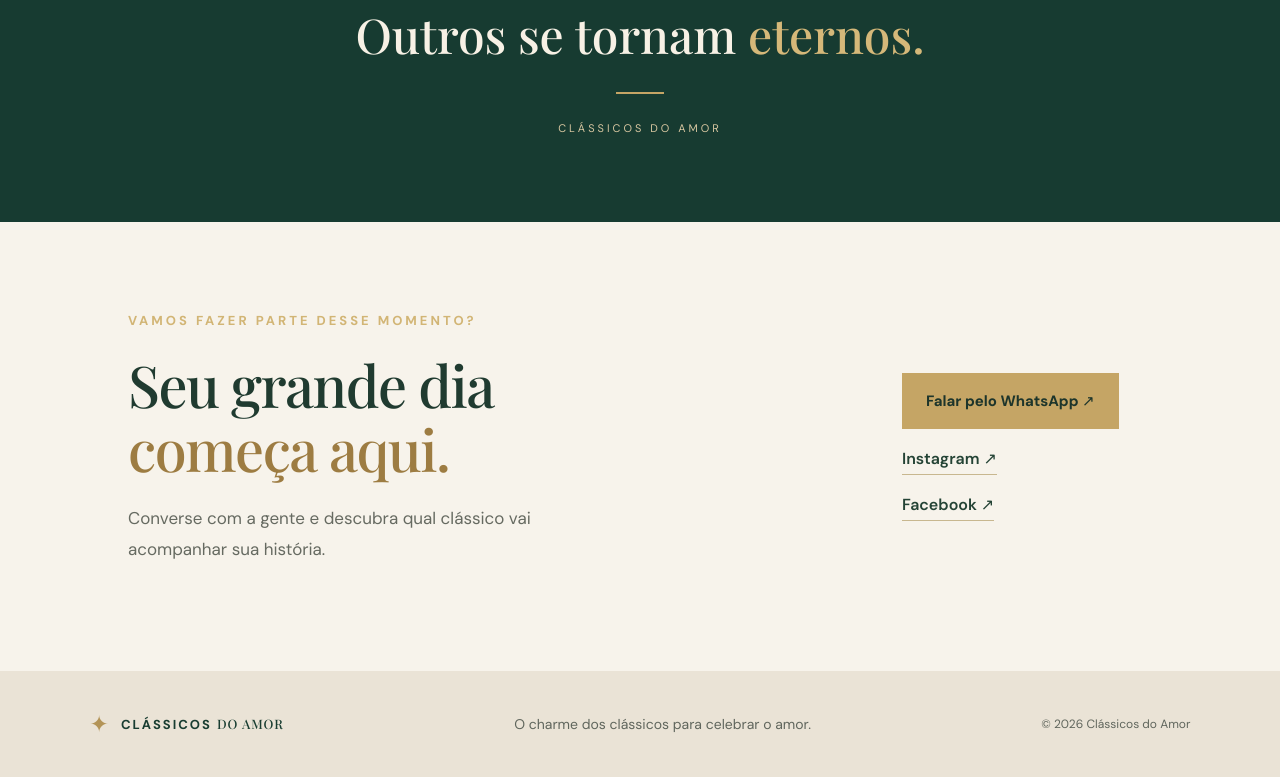
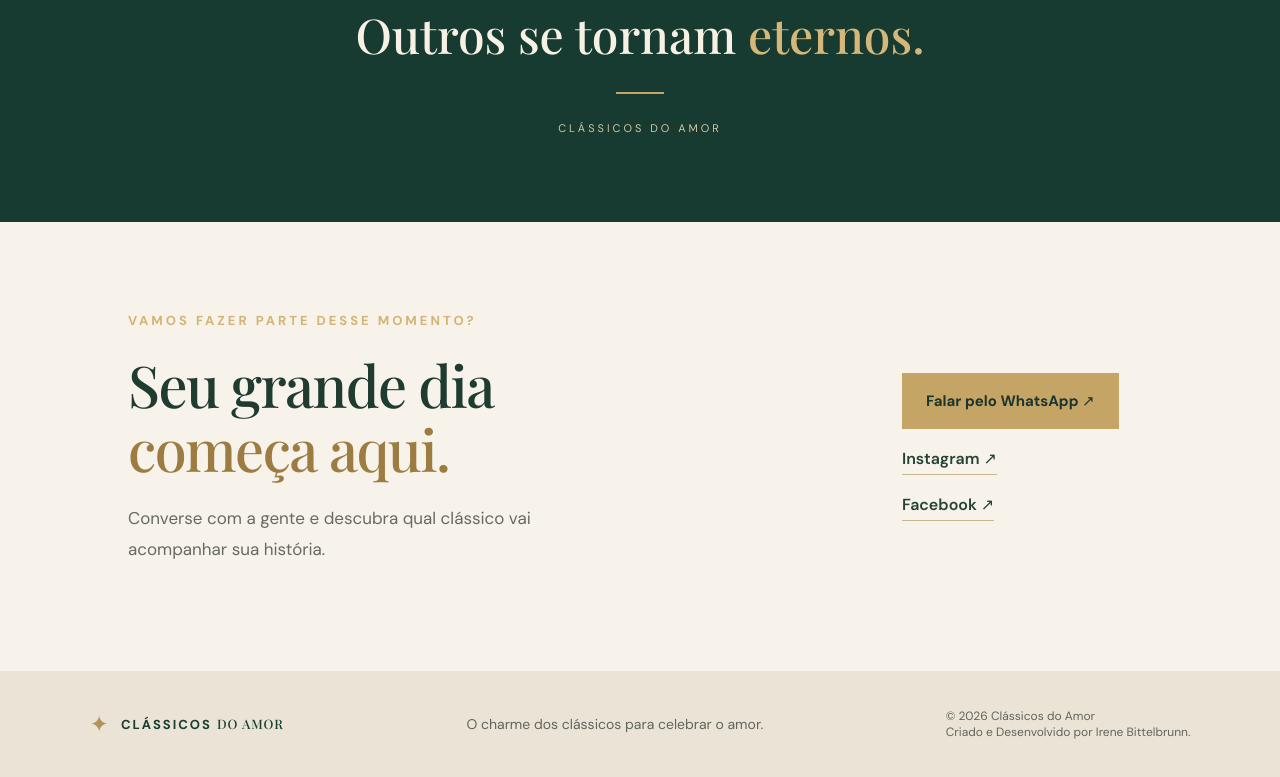
Before and after one commit to irenebittelbrunn/classicos-do-amor, a Vue app: page / in a window 1280 px wide. Shown: the part 2967-3744 px from the top of the page. Built offline with nearby package versions, Linux system fonts and the light colour scheme; a web font is replaced by a local one.

Commit message:
marca d'agua

```diff
--- a/src/App.vue
+++ b/src/App.vue
@@ -120,6 +120,6 @@ function pedirOrcamento(nomeCarro) {
   <footer>
     <a class="marca marca-rodape" href="#inicio"><span class="marca-simbolo">✦</span><span>CLÁSSICOS <em>DO AMOR</em></span></a>
     <p>O charme dos clássicos para celebrar o amor.</p>
-    <span class="copyright">© 2026 Clássicos do Amor</span>
+    <span class="copyright">© 2026 Clássicos do Amor <br> Criado e Desenvolvido por Irene Bittelbrunn.</span>
   </footer>
 </template>
```
